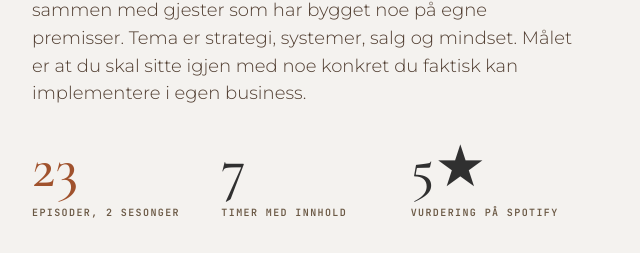
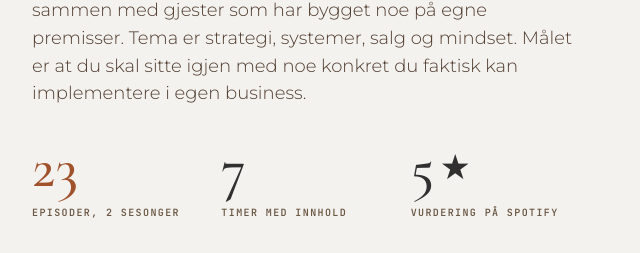
Before and after one commit to hegechristine/podcast, a plain HTML site: page velkommen/index.html in a window 1280 px wide. Shown: the part 1560-1813 px from the top of the page, 640-1280 px from the left. Drawn offline with nearby package versions, Linux system fonts and the light colour scheme; a script that the page names is missing.

Commit message:
Stat-stjerne: legg til samme size-override som showsiden
Episode-side manglet .stat__star-regel — stjernen arvet stat__num
font-size (64px) i stedet for 0.6em (38.4px). Lagt til samme
override-regel som showsiden:
  font-size: 0.6em + Archivo + ink color + slight margin/baseline

Stjerne er nå pixel-identisk på begge sider.

Co-Authored-By: Claude Opus 4.7 (1M context) <noreply@anthropic.com>

```diff
--- a/assets/episode.css
+++ b/assets/episode.css
@@ -583,6 +583,13 @@ em, .italic {
   color: var(--soft-ink);
 }
 .stat__num--rust { color: var(--soft-rust); }
+.stat__star {
+  font-size: 0.6em;
+  color: var(--soft-ink);
+  margin-left: 0.15em;
+  vertical-align: 0.2em;
+  font-family: 'Archivo', sans-serif;
+}
 .stat__label {
   font-family: var(--font-mono);
   font-size: 10px;
```
